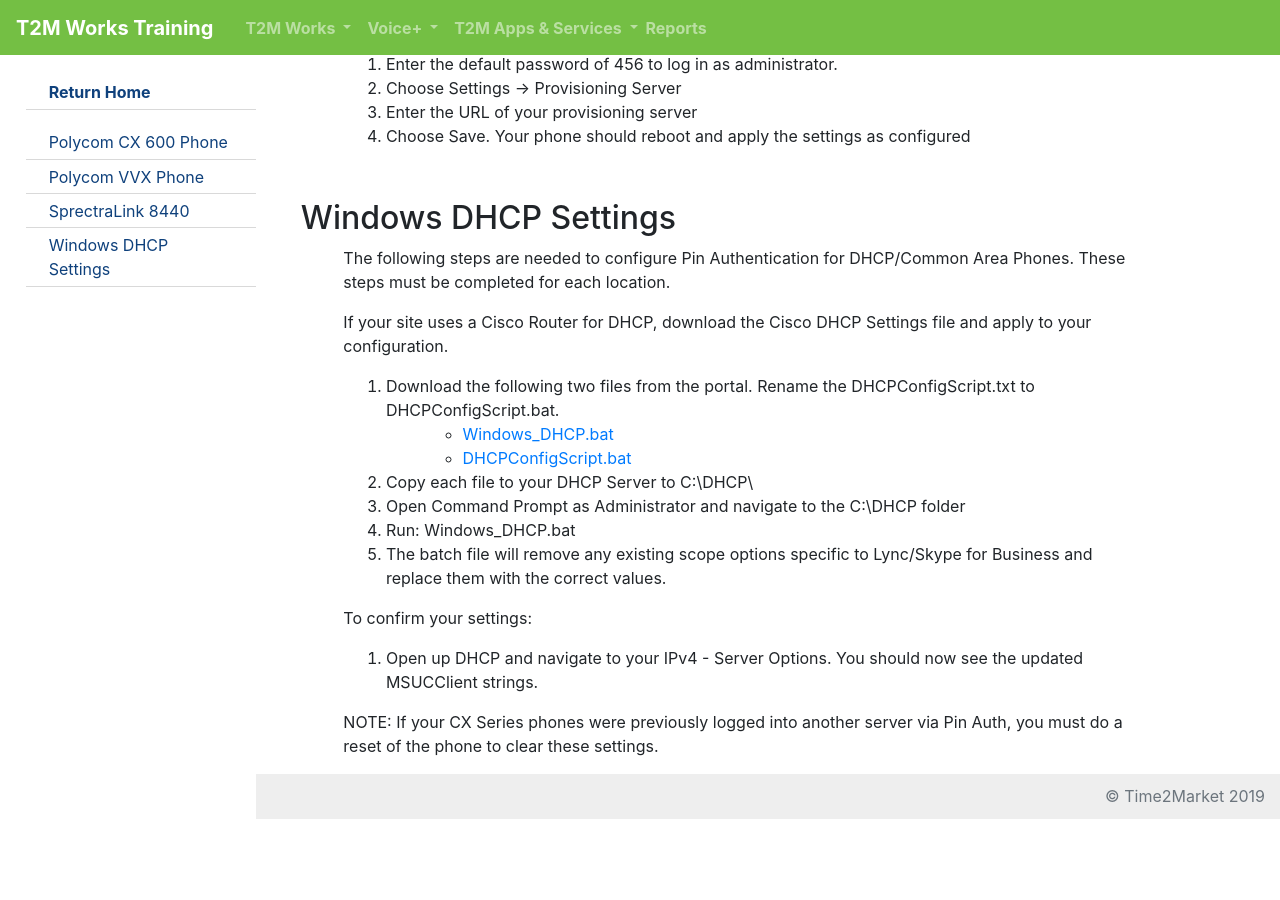
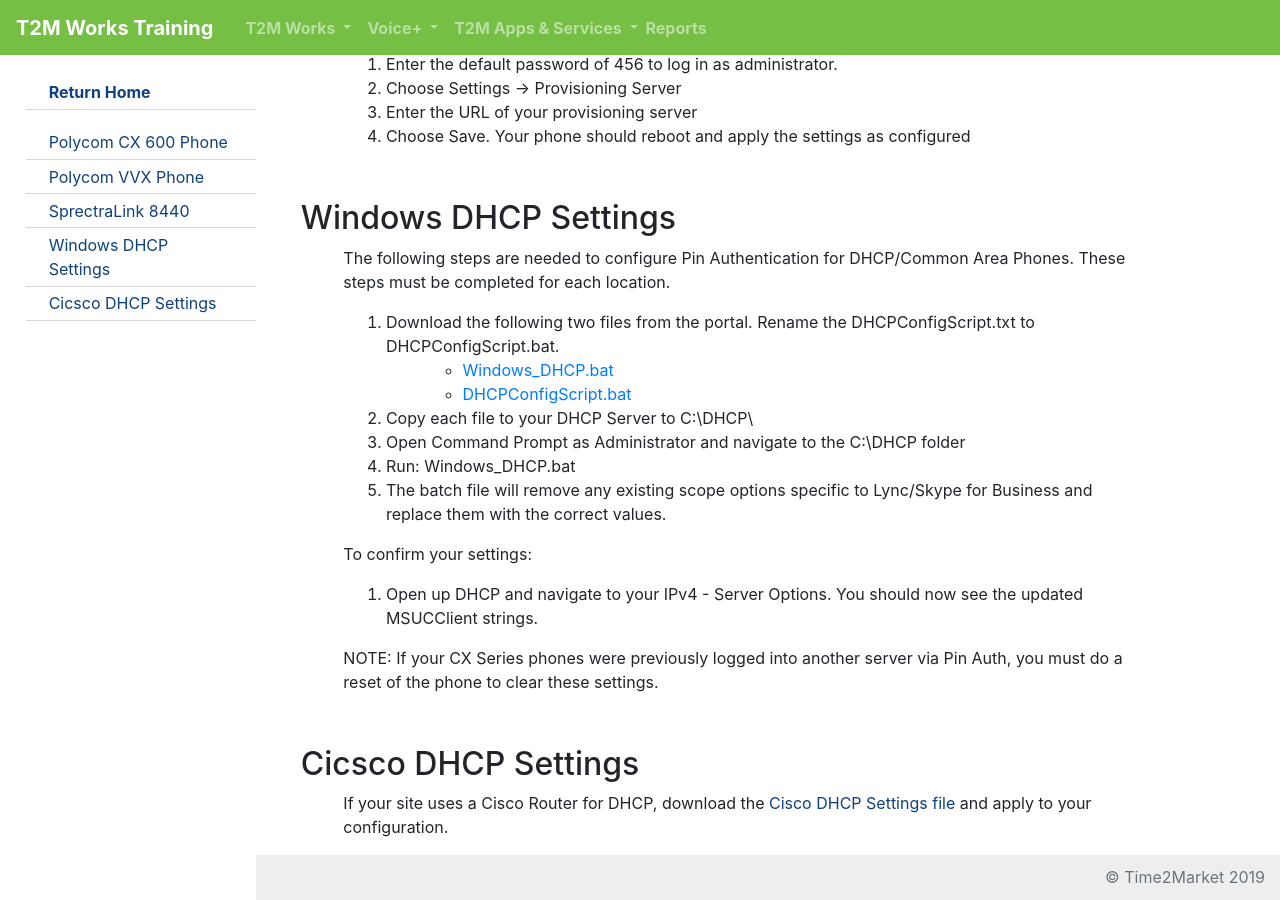
Before and after one commit to t2mdev/docs-vc, a Jekyll site: the page built from _docs/setup.md, in a window 1280 px wide and 900 px high, scrolled down 5341 px. Built offline with Jekyll 4.4.1, drawn with Linux system fonts in a browser that asks for light colours; before the commit the page ends 6160 px from its top, so only the background shows below that; some of the changed lines change nothing that is shown.

Commit message:
Update setup.md

```diff
--- a/_docs/setup.md
+++ b/_docs/setup.md
@@ -163,8 +163,6 @@
 ## Windows DHCP Settings ##
 The following steps are needed to configure Pin Authentication for DHCP/Common Area Phones.  These steps must be completed for each location.
 
-If your site uses a Cisco Router for DHCP, download the Cisco DHCP Settings file and apply to your configuration.
-
 1.	Download the following two files from the portal.  Rename the DHCPConfigScript.txt to DHCPConfigScript.bat.
 * [Windows_DHCP.bat](/assets/files/Windows_DHCP.txt)
 * [DHCPConfigScript.bat](/assets/files/DHCPConfigScript.txt)
@@ -178,3 +176,7 @@
 1. Open up DHCP and navigate to your IPv4 - Server Options.  You should now see the updated MSUCClient strings.
 
 NOTE: If your CX Series phones were previously logged into another server via Pin Auth, you must do a reset of the phone to clear these settings.
+
+## Cicsco DHCP Settings ##
+
+If your site uses a Cisco Router for DHCP, download the [Cisco DHCP Settings file](/assets/files/CiscoDHCPConfig.txt) and apply to your configuration.
```
